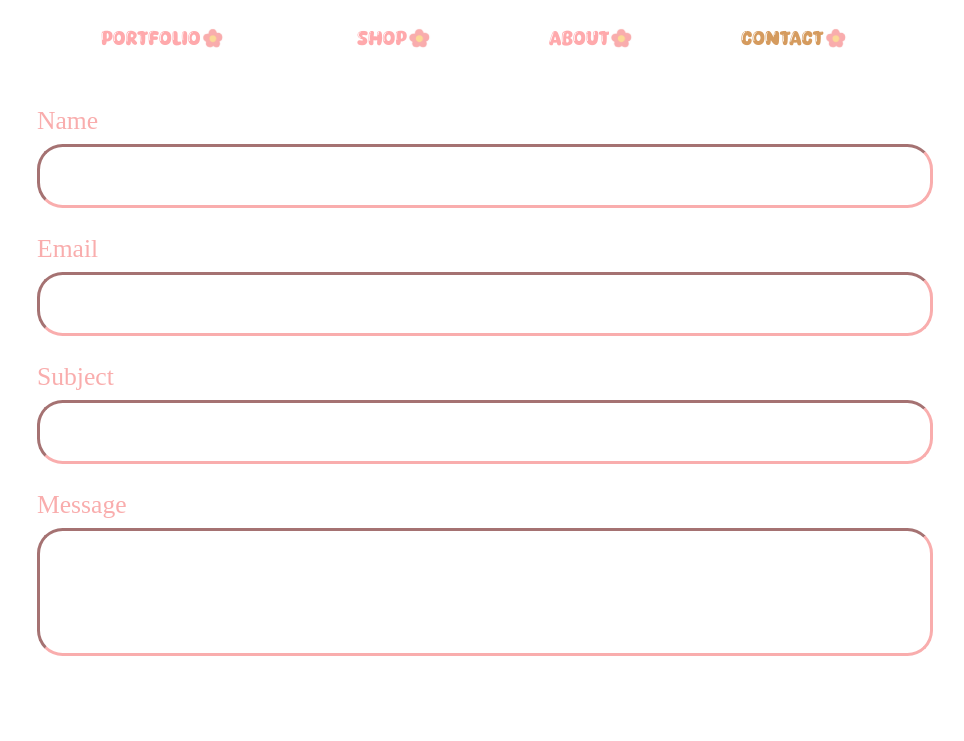
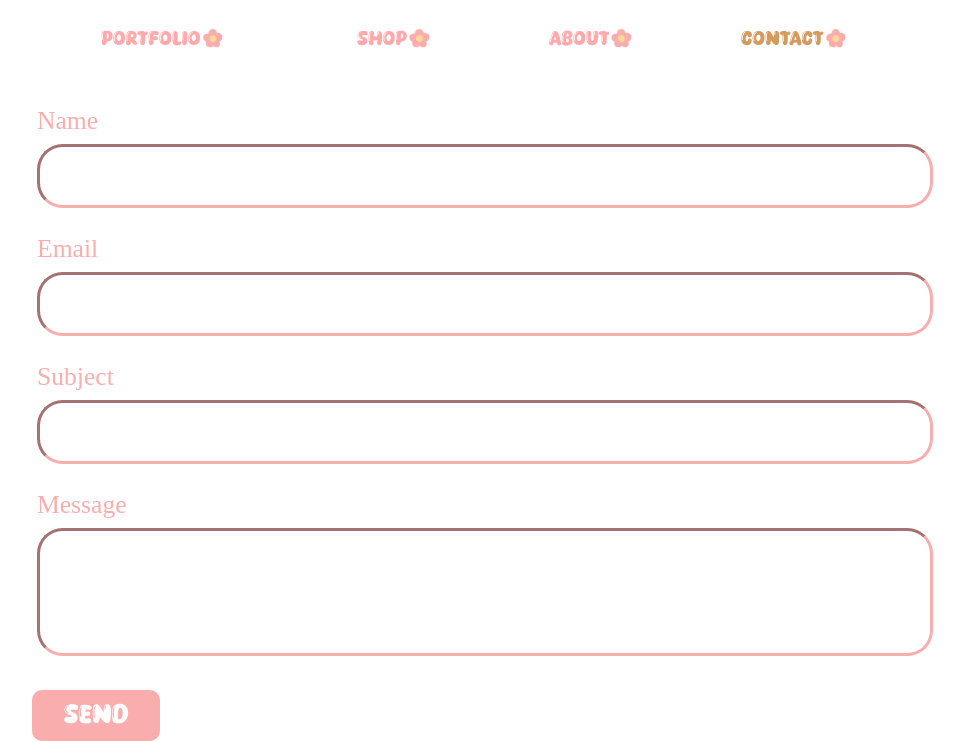
Before and after one commit to SemenovaMariia/INTD219-S001_Assignment3, a plain HTML site: page contact.html in a window 1280 px wide. Shown: the part 86-827 px from the top of the page, without its empty margins (155-1119 px from the left). Drawn offline with Linux system fonts and the light colour scheme; files whose address does not match are found by name; a web font is replaced by a local one.

Commit message:
Update styles.css

```diff
--- a/styles.css
+++ b/styles.css
@@ -12,6 +12,20 @@
     width: 100vw;
     height: 100vh;
   }
+
+.send{
+  border-radius: 10px;
+  position: relative;
+  font-size: 2vw;
+  width: 10vw;
+  height: 2em;
+  top: 60vw;
+  left: 14vw;
+  font-family: 'Copyduck';
+  border: none;
+  color: #ffffff;
+  background-color: #F9ADAD;
+}
 
 #bunny{
   border-radius: 10px;
```
